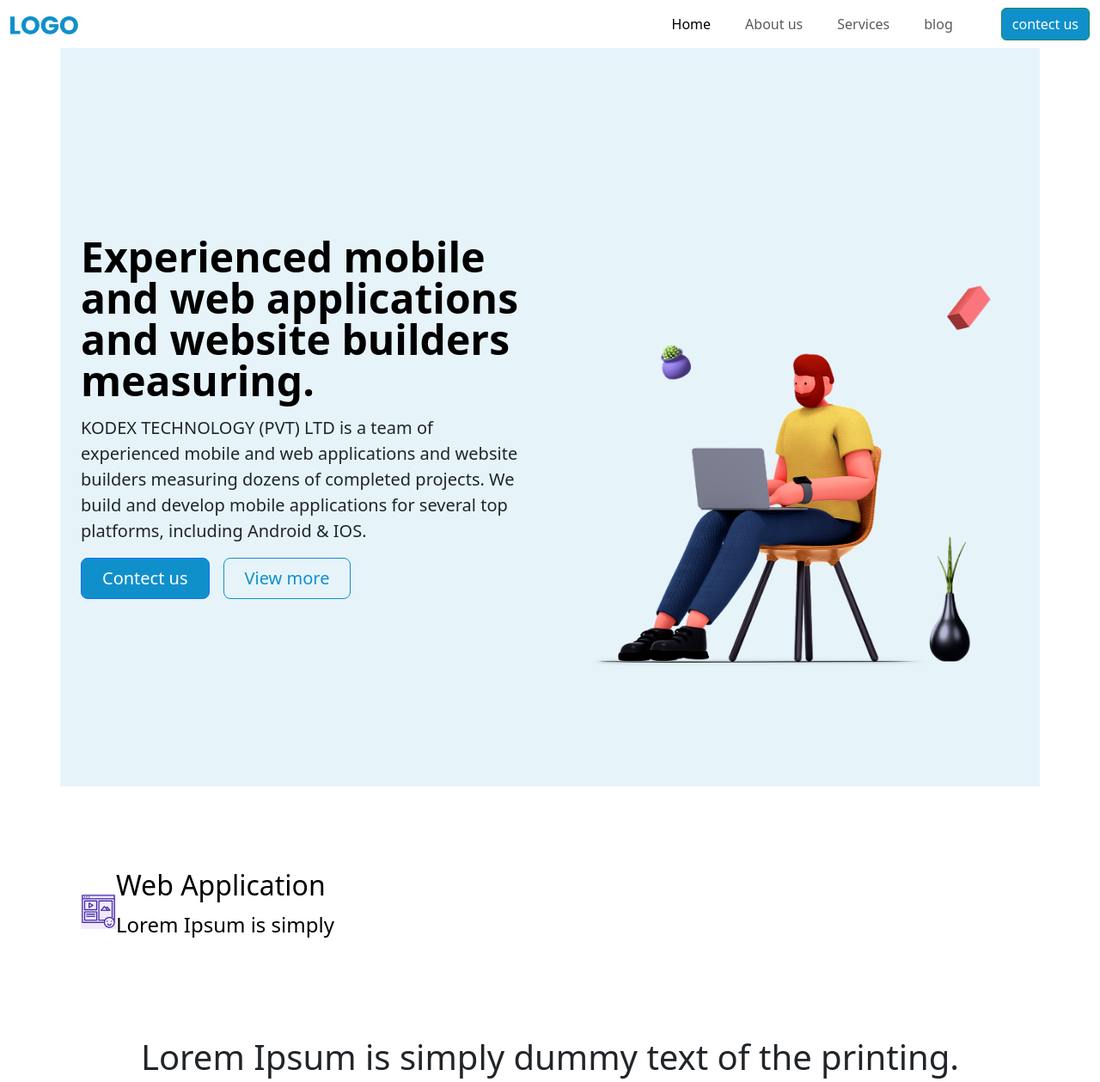
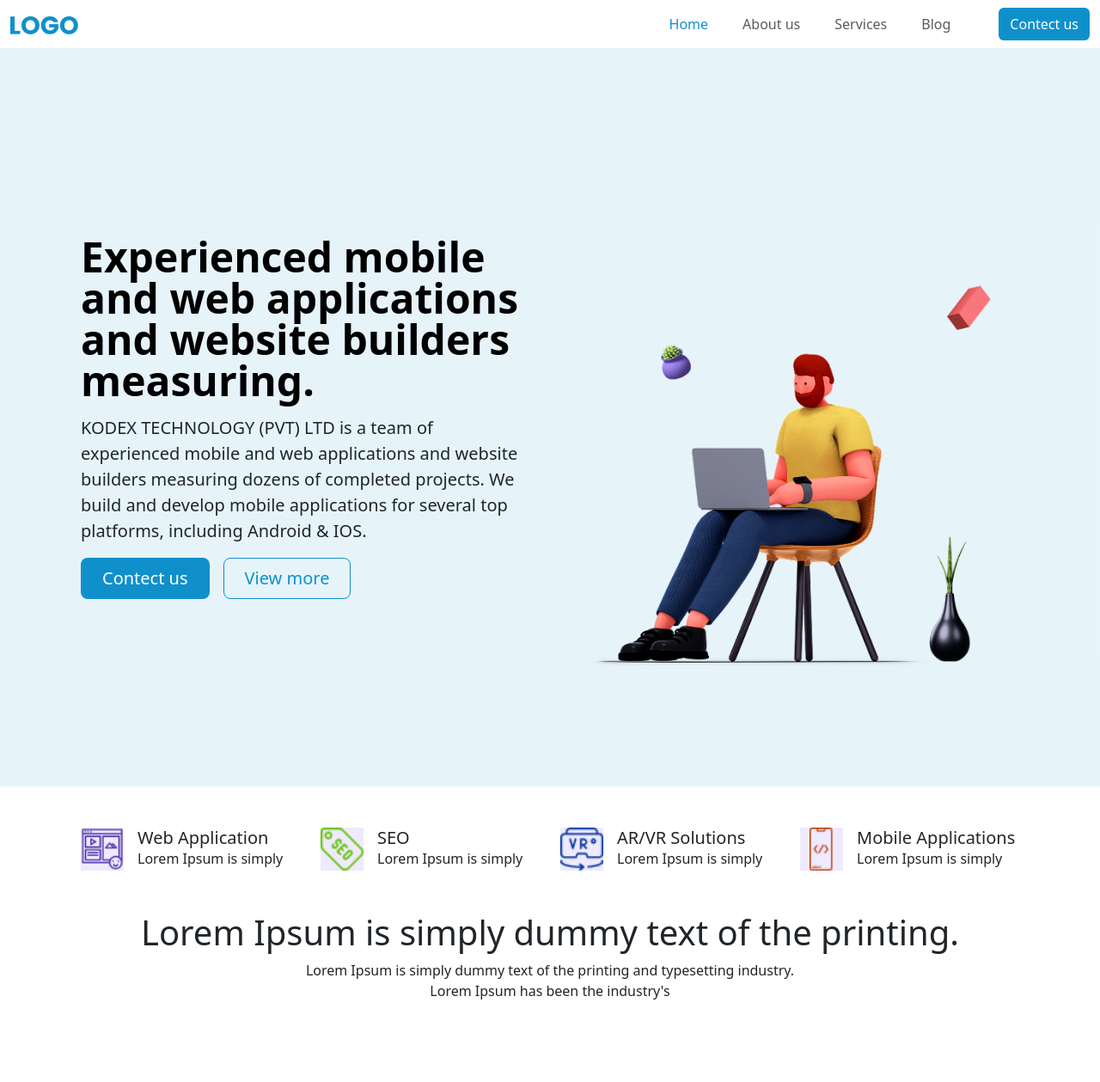
Before and after one commit to Hurainhassan/KODEX-TECHNOLOGY, a plain HTML site: page index.html in a window 1280 px wide. Shown: the top 1259 px of the page at 86% size. Drawn offline with Linux system fonts and the light colour scheme.

Commit message:
half landing page complted

```diff
--- a/index.html
+++ b/index.html
@@ -19,7 +19,7 @@
             <div class="collapse navbar-collapse gap-5" id="navbarSupportedContent">
                 <ul class="navbar-nav ms-auto mb-2 mb-lg-0 gap-4">
                     <li class="nav-item">
-                        <a class="nav-link active" aria-current="page" href="#">Home</a>
+                        <a class="nav-link active home" aria-current="page" href="#">Home</a>
                     </li>
                     <li class="nav-item">
                         <a class="nav-link" href="#">About us</a>
@@ -28,15 +28,16 @@
                         <a class="nav-link" href="#">Services</a>
                     </li>
                     <li class="nav-item">
-                        <a class="nav-link" href="#">blog</a>
+                        <a class="nav-link" href="#">Blog</a>
                     </li>
                 </ul>
-                    <button class="btn btn-outline-success button" type="submit">contect us</button>
+                    <button class="btn button" type="submit">Contect us</button>
             </div>
         </div>
     </nav>
  <!-- navbar end -->
     <!-- hero section start -->
+     <section class="hero">
     <div class="container col-xxl-8 px-4 py-5 hero">
         <div class="row flex-lg-row-reverse align-items-center g-5 py-5">
             <div class="col-10 col-sm-8 col-lg-6"> <img src="./pictures/Group 6.png" class="d-block mx-lg-auto img-fluid"
@@ -46,25 +47,61 @@
                 <p class="lead">KODEX TECHNOLOGY (PVT) LTD is a team of experienced mobile and web applications and website builders measuring dozens of
                 completed projects. We build and develop mobile applications for several top platforms, including Android & IOS.</p>
                 <div class="d-grid gap-2 d-md-flex justify-content-md-start"> <button type="button"
-                        class="btn btn-primary btn-lg px-4 me-md-2 button">Contect us</button> <button type="button"
-                        class="btn btn-outline-secondary btn-lg px-4 outline">View more</button> </div>
+                        class="btn btn-lg px-4 me-md-2 button">Contect us</button> <button type="button"
+                        class="btn btn-lg px-4 outline">View more</button> </div>
             </div>
         </div>
     </div>
+    </section>
 <!-- hero section end -->
 <!-- middle icon section start -->
-<div class="container px-4 py-5 ">
-    <div class="row g-4 py-5 row-cols-1 row-cols-lg-4">
-        <div class="col d-flex align-items-start">
-            <div
-                class="icon-square text-body-emphasis d-inline-flex align-items-center justify-content-center fs-4 flex-shrink-0 me-3">
-            <div class="background"><img src="./pictures/website-content 1.png" alt=""></div>
-            <div>
-                <h5 class="fs-2 text-body-emphasis">Web Application</h5>
-                <p>Lorem Ipsum is simply</p>
+   <div class="container px-4 py-5">
+    <div class="row g-4 row-cols-1 row-cols-lg-4">
+        <div class="col">
+            <div class="d-flex align-items-start">
+                <div class="background me-3 background d-flex justify-content-center">
+                    <img src="./pictures/website-content 1.png" alt="">
+                </div>
+                <div>
+                    <h5 class="fs-5 mb-0">Web Application</h5>
+                    <p class="mb-0">Lorem Ipsum is simply</p>
+                </div>
             </div>
         </div>
+        <div class="col">
+            <div class="d-flex align-items-start">
+                <div class="background me-3 background d-flex justify-content-center">
+                    <img src="./pictures/seo-tag 1.png" alt="">
+                </div>
+                <div>
+                    <h5 class="fs-5 mb-0">SEO</h5>
+                    <p class="mb-0">Lorem Ipsum is simply</p>
+                </div>
+            </div>
         </div>
+        <div class="col">
+            <div class="d-flex align-items-start">
+                <div class="me-3 background d-flex justify-content-center">
+                    <img src="./pictures/immersive 1.png" alt="">
+                </div>
+                <div>
+                    <h5 class="fs-5 mb-0">AR/VR Solutions</h5>
+                    <p class="mb-0">Lorem Ipsum is simply</p>
+                </div>
+            </div>
+        </div>
+        <div class="col">
+            <div class="d-flex align-items-start">
+                <div class="me-3 background d-flex justify-content-center">
+                    <img src="./pictures/Group.png" alt="">
+                </div>
+                <div>
+                    <h5 class="fs-5 mb-0">Mobile Applications</h5>
+                    <p class="mb-0">Lorem Ipsum is simply</p>
+                </div>
+            </div>
+        </div>
+
     </div>
 </div>
 <!-- middle icon section end -->
@@ -101,8 +138,8 @@
             </div>
             <div class="col-lg-6">
                 <div class="column">
-                    <div class="happy1 d-flex justify-content-center align-items-center "><img
-                            src="./pictures/happy 1 (1).png" alt="" width="30px" height="30px"></div>
+                    <div class="happy2 d-flex justify-content-center align-items-center "><img src="./pictures/happy 1 (1).png" alt=""
+                            width="30px" height="30px"></div>
                     <div class="px-3">
                         <h5>Lorem Ipsum is simply dummy text</h5>
                         <p>Lorem Ipsum is simply dummy text</p>
--- a/style.css
+++ b/style.css
@@ -2,8 +2,12 @@
     --bghero:#1090CB1A;
     --color:#1090CB
 }
-.hero{
+section{
+   width: 100% !important;
    background-color:var(--bghero) ;
+}
+.home{
+    color: var(--color)!important;
 }
 .button{
     background-color: var(--color);
@@ -14,7 +18,10 @@
     color: var(--color);
 }
 .background{
-    background-color: #EFEAFF;;
+    background-color: #EFEAFF;
+    width: 50px;
+    height: 50px;
+    text-align: center;
 }
 .happy{
 background-color: #08D3BB;
```
Also changed, not shown: pictures/Group.png (added).
